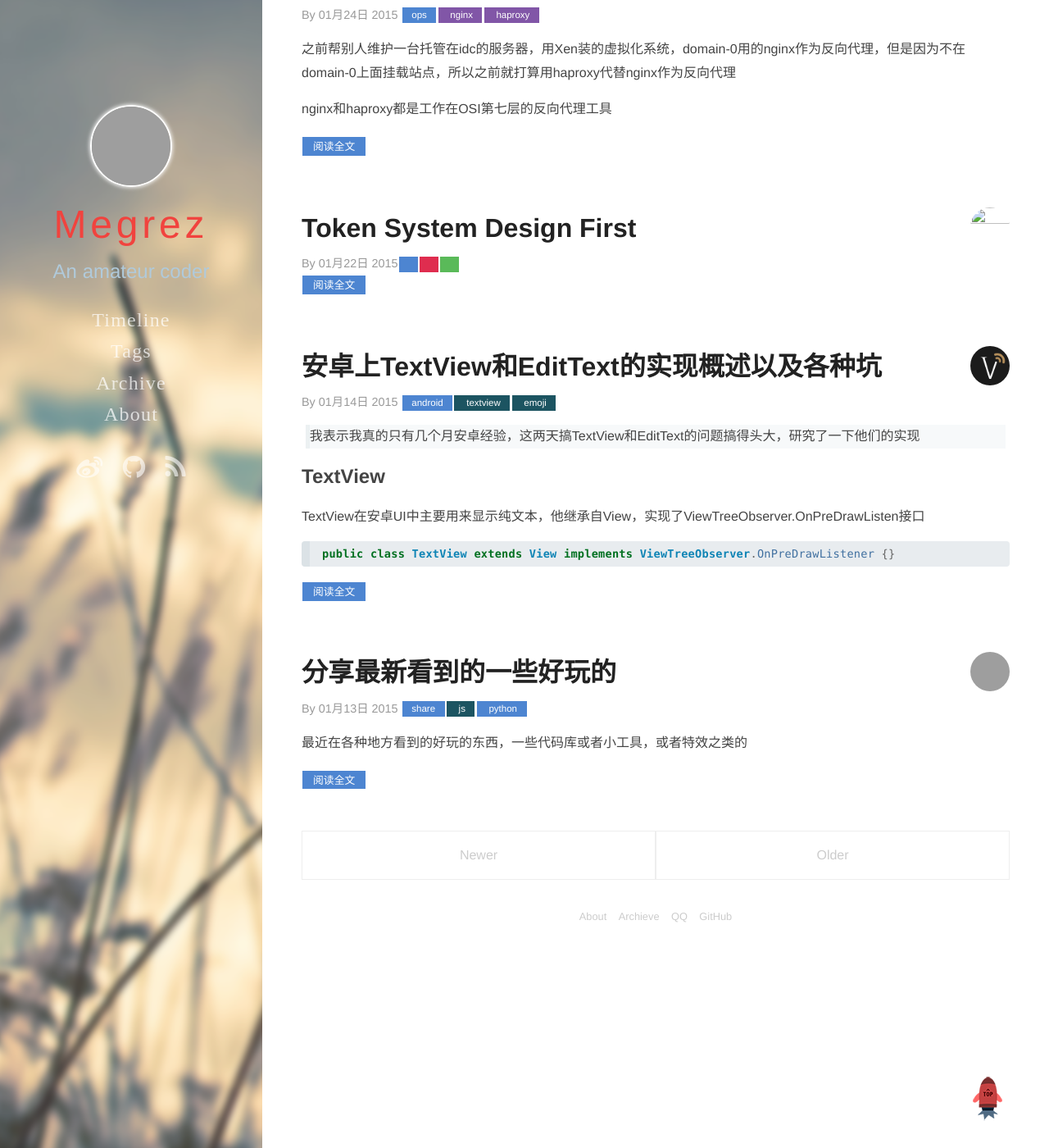
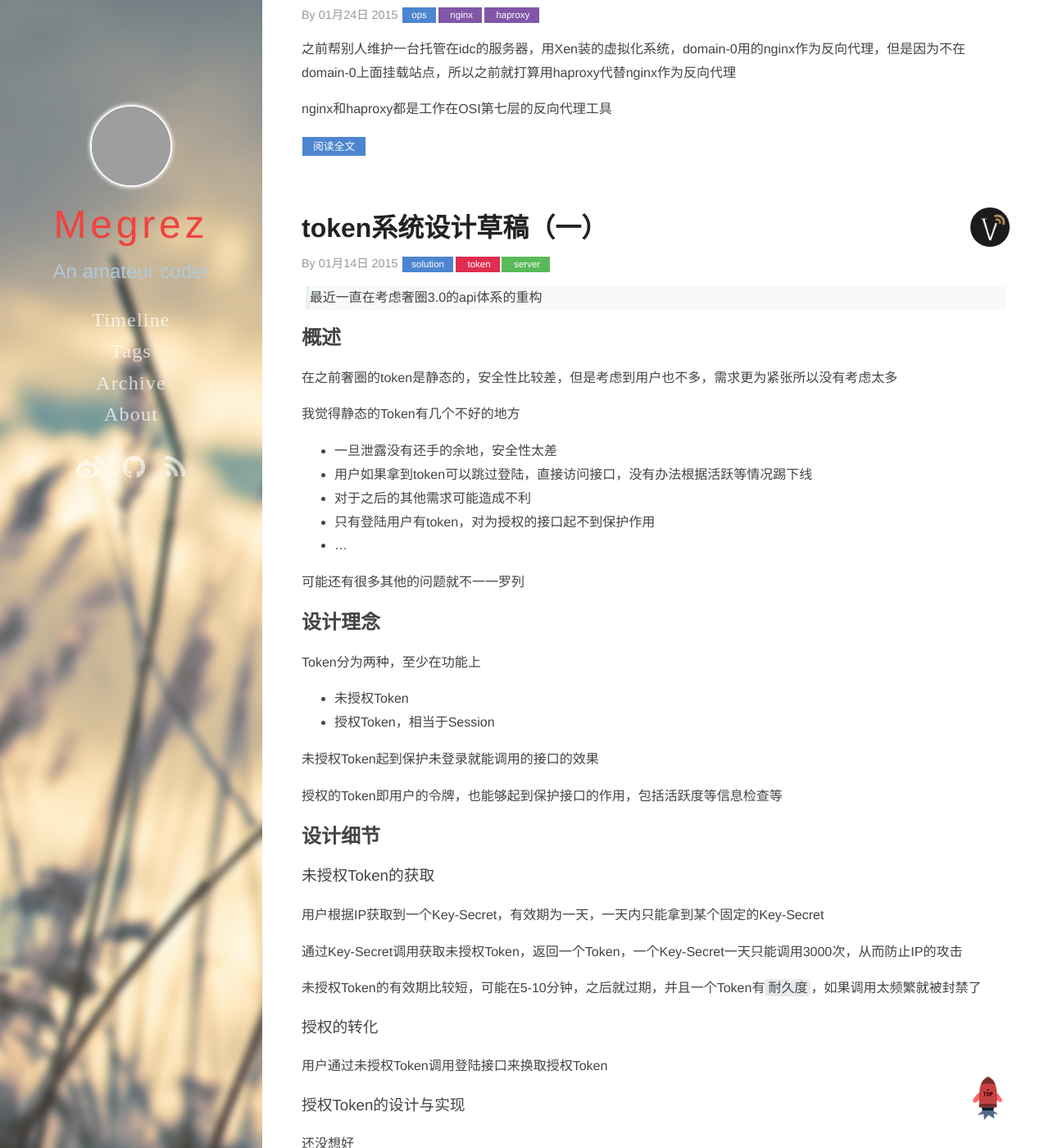
Before and after one commit to lujiajing1126/lujiajing1126.github.com, a Jekyll site: the page built from index.html, in a window 1280 px wide and 1400 px high, scrolled down 980 px. Shown: the whole window at 82% size. Built offline with Jekyll 4.4.1, drawn with Linux system fonts in a browser that asks for light colours; some web fonts are replaced; Markdown is read by kramdown in place of the engine named in the settings; the list of posts is cut into pages by our own code; comment, search, counter and statistics services are not loaded; grey boxes are pictures that could not be loaded.

Commit message:
update release system & add token 1

````diff
--- a/_posts/2015-01-22-token-system-design-first.markdown
+++ b/_posts/2015-01-22-token-system-design-first.markdown
@@ -0,0 +1,53 @@
+---
+layout: post
+title:  "token系统设计草稿（一）"
+date:   2015-01-14 22:00:00
+categories: solution
+tags: [token,server,safety]
+icon: "/img/logo.png"
+---
+
+> 最近一直在考虑奢圈3.0的api体系的重构
+
+## 概述
+
+在之前奢圈的token是静态的，安全性比较差，但是考虑到用户也不多，需求更为紧张所以没有考虑太多
+
+我觉得静态的Token有几个不好的地方
+
+ - 一旦泄露没有还手的余地，安全性太差
+ - 用户如果拿到token可以跳过登陆，直接访问接口，没有办法根据活跃等情况踢下线
+ - 对于之后的其他需求可能造成不利
+ - 只有登陆用户有token，对为授权的接口起不到保护作用
+ - ...
+
+可能还有很多其他的问题就不一一罗列
+
+## 设计理念
+
+Token分为两种，至少在功能上
+
+ - 未授权Token
+ - 授权Token，相当于Session
+
+未授权Token起到保护未登录就能调用的接口的效果
+
+授权的Token即用户的令牌，也能够起到保护接口的作用，包括活跃度等信息检查等
+
+## 设计细节
+
+### 未授权Token的获取
+
+用户根据IP获取到一个Key-Secret，有效期为一天，一天内只能拿到某个固定的Key-Secret
+
+通过Key-Secret调用获取未授权Token，返回一个Token，一个Key-Secret一天只能调用3000次，从而防止IP的攻击
+
+未授权Token的有效期比较短，可能在5-10分钟，之后就过期，并且一个Token有```耐久度```，如果调用太频繁就被封禁了
+
+### 授权的转化
+
+用户通过未授权Token调用登陆接口来换取授权Token
+
+### 授权Token的设计与实现
+
+还没想好
````
Also changed, not shown: _posts/2015-01-06-Commit-Selectable-and-No-Brain-App-Release-System.markdown (+6 -2 lines).
